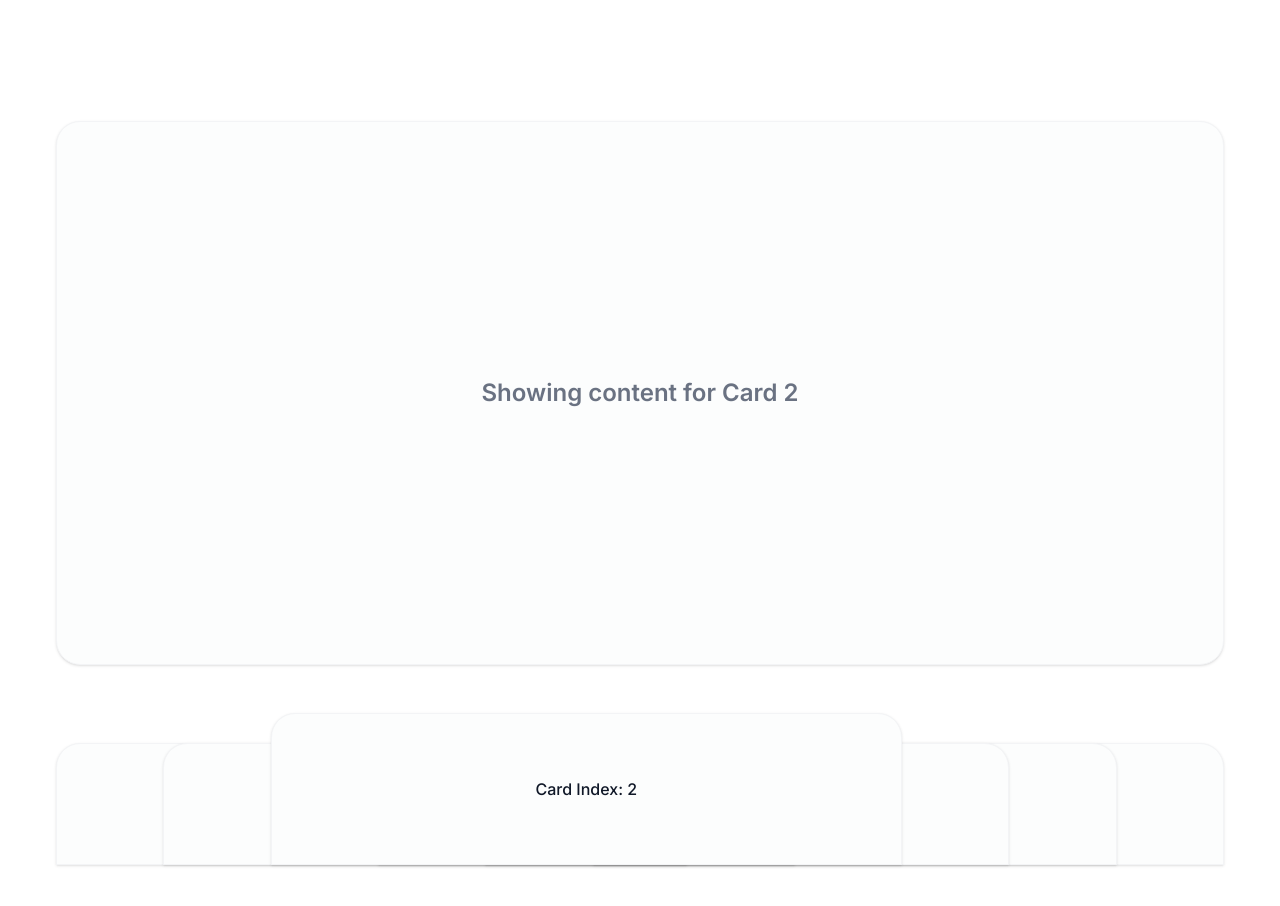
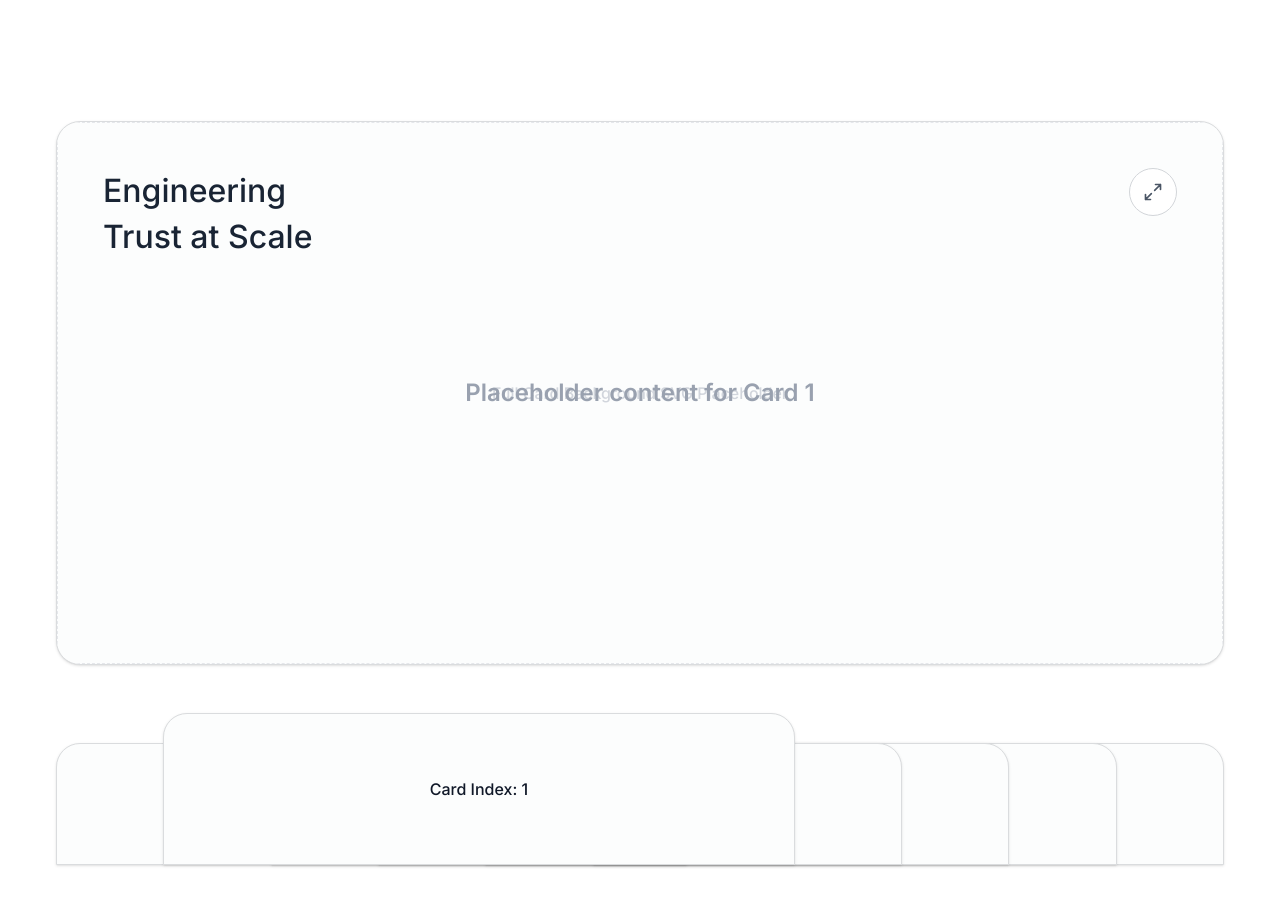
Before and after one commit to omgsumbody/port, a Next.js app: page / in a window 1280 px wide. Shown: the part 560-1466 px from the top of the page. Built offline with nearby package versions, Linux system fonts and the light colour scheme.

Commit message:
feat: animate center card with framer-motion and integrate full carousel logic

```diff
--- a/package.json
+++ b/package.json
@@ -9,7 +9,7 @@
     "lint": "eslint"
   },
   "dependencies": {
-    "framer-motion": "^12.35.0",
+    "framer-motion": "^12.35.1",
     "next": "16.1.6",
     "react": "19.2.3",
     "react-dom": "19.2.3"
--- a/src/app/globals.css
+++ b/src/app/globals.css
@@ -15,3 +15,16 @@
   --color-grey-00: #DADCDE;
   --shadow-s: 0 2px 8px 0 rgba(0, 0, 0, 0.08);
 }
+
+.hover-center-card {
+  transform-origin: center;
+}
+
+.hover-center-card:hover {
+  transform: scale(calc(1 + 4 / 544));
+  /* Increases height by approx 4px */
+  border-color: transparent;
+  background-image: linear-gradient(#FCFDFD, #FCFDFD), linear-gradient(var(--gradient-angle, -126deg), #DADCDE 0%, #FCC378 75%, #FD6253 100%);
+  background-origin: border-box;
+  background-clip: padding-box, border-box;
+}
--- a/src/components/MainBodyShowcase.tsx
+++ b/src/components/MainBodyShowcase.tsx
@@ -1,12 +1,14 @@
 "use client";
 
 import { useState, useEffect } from "react";
-// Preparing for future integration:
-// import { motion, AnimatePresence } from "framer-motion";
+import { motion, AnimatePresence } from "framer-motion";
 
 export default function MainBodyShowcase() {
     const [activeCard, setActiveCard] = useState(0);
     const [isPaused, setIsPaused] = useState(false);
+
+    const [gradientAngle, setGradientAngle] = useState(-126);
+    const [syncTick, setSyncTick] = useState(0);
 
     // Auto-playing carousel logic
     useEffect(() => {
@@ -14,26 +16,134 @@ export default function MainBodyShowcase() {
 
         const interval = setInterval(() => {
             setActiveCard((prev) => (prev + 1) % 6);
-        }, 2000);
+        }, 4000);
 
         return () => clearInterval(interval);
     }, [isPaused]);
+
+    // 5000ms Synchronized Animation Loop (800ms transition + 4200ms static)
+    useEffect(() => {
+        const tickInterval = setInterval(() => {
+            setSyncTick((prev) => prev + 1);
+        }, 5000);
+
+        return () => clearInterval(tickInterval);
+    }, []);
+
+    const handleMouseMove = (e: React.MouseEvent<HTMLDivElement>) => {
+        const card = e.currentTarget;
+        const rect = card.getBoundingClientRect();
+
+        // Calculate the center point of the card
+        const centerX = rect.left + rect.width / 2;
+        const centerY = rect.top + rect.height / 2;
+
+        // Calculate the distance between mouse and center
+        const cursorX = e.clientX;
+        const cursorY = e.clientY;
+
+        // Calculate the angle using Math.atan2 (returns radians)
+        // We add 90 degrees to visually align the gradient origin towards the mouse
+        const radians = Math.atan2(cursorY - centerY, cursorX - centerX);
+        let degrees = (radians * 180) / Math.PI + 90;
+
+        setGradientAngle(degrees);
+    };
 
     return (
         <main className="flex flex-col items-center gap-12 w-full pt-16 pb-32">
             {/*
         Center Card
-        - Future: Will become a <motion.div> for layout expansion
-        - Future: Will house the complex Case Study graphic and 2x2 grid
       */}
             <div
                 onMouseEnter={() => setIsPaused(true)}
-                onMouseLeave={() => setIsPaused(false)}
-                className="bg-[#FCFDFD] border border-gray-100 rounded-[24px] shadow-sm overflow-hidden relative flex flex-col items-center justify-center transition-all duration-300 w-full max-w-[1484px] h-[544px]"
+                onMouseLeave={() => {
+                    setIsPaused(false);
+                    setGradientAngle(-126); // Reset angle on leave
+                }}
+                onMouseMove={handleMouseMove}
+                style={{ '--gradient-angle': `${gradientAngle}deg` } as React.CSSProperties}
+                className="bg-[#FCFDFD] border border-grey-00 rounded-[24px] shadow-sm overflow-hidden relative w-full max-w-[1484px] h-[544px] hover-center-card transition-all duration-300"
             >
-                <span className="text-2xl font-semibold text-gray-500">
-                    Showing content for Card {activeCard}
-                </span>
+                {/* Background Layer */}
+                <div className="absolute inset-0 z-0 pointer-events-none rounded-[24px] overflow-hidden">
+                    {/*
+                      When inserting your SVG here:
+                      - Use className="w-full h-full object-cover" (or object-fill if you want it to stretch without maintaining aspect ratio)
+                      - preserveAspectRatio="none" on the SVG tag for absolute stretching.
+                    */}
+                    <div className="w-full h-full bg-gray-50/20 flex items-center justify-center border border-dashed border-gray-200">
+                        <span className="text-gray-300 font-medium">Full Card Background SVG Placeholder</span>
+                    </div>
+                </div>
+
+                {/* Foreground Layer */}
+                <div className="absolute inset-0 z-10 pointer-events-none">
+                    {/* Persistent elements across all cards */}
+                    {/* Title */}
+                    <div className="absolute top-[46px] left-[46px] text-grey-100 font-inter font-medium text-[32px] leading-[46px]">
+                        Engineering <br /> Trust at Scale
+                    </div>
+
+                    {/* Expand Button */}
+                    <div className="absolute top-[46px] right-[46px] w-12 h-12 border border-grey-10 rounded-full flex items-center justify-center cursor-pointer pointer-events-auto bg-white hover:bg-gray-50 transition-colors z-[20]">
+                        <svg width="20" height="20" viewBox="0 0 24 24" fill="none" stroke="currentColor" strokeWidth="2" strokeLinecap="round" strokeLinejoin="round" className="text-gray-600">
+                            <path d="M15 3h6v6M9 21H3v-6M21 3l-7 7M3 21l7-7" />
+                        </svg>
+                    </div>
+
+                    {/* Card-specific content */}
+                    {activeCard === 0 && (
+                        <>
+                            {/* Left Box (Carousel Content) */}
+                            <div className="absolute left-[46px] top-[184px] w-[358px] h-[96px] bg-[#F8F8F8] rounded-xl overflow-hidden shadow-[inset_0_0_4px_0_rgba(0,0,0,0.08)] pointer-events-auto z-[10]">
+                                <AnimatePresence>
+                                    <motion.div
+                                        key={syncTick}
+                                        initial={{ y: 20, opacity: 0 }}
+                                        animate={{ y: 0, opacity: 1 }}
+                                        exit={{ y: -20, opacity: 0 }}
+                                        transition={{ duration: 0.8, ease: "easeInOut" }}
+                                        className="absolute inset-0 w-full h-full flex items-center justify-center"
+                                    >
+                                        <span className="text-gray-500 font-medium">Carousel Item {syncTick % 4}</span>
+                                    </motion.div>
+                                </AnimatePresence>
+                            </div>
+
+                            {/* Right Middle Box (Scrolling Animation) */}
+                            <div className="absolute right-[46px] top-[216px] w-[490px] h-[168px] overflow-hidden pointer-events-auto bg-white rounded-xl shadow-sm border border-gray-100 z-[10]">
+                                <AnimatePresence>
+                                    <motion.div
+                                        key={syncTick}
+                                        initial={{ y: "100%" }}
+                                        animate={{ y: 0 }}
+                                        exit={{ y: "-100%" }}
+                                        transition={{ duration: 0.8, ease: "easeInOut" }}
+                                        className="absolute inset-0 w-full h-full flex items-center justify-center"
+                                    >
+                                        <span className="text-gray-700 font-medium text-lg">Scrolling Event {syncTick % 6}</span>
+                                    </motion.div>
+                                </AnimatePresence>
+                            </div>
+
+                            {/* Center Box (Screenshot SVG Placeholder) */}
+                            <div className="absolute bottom-0 right-[244px] w-[790px] h-[498px] bg-transparent flex items-end justify-center pointer-events-auto overflow-hidden z-[5]">
+                                <div className="w-full h-full border-t border-l border-r border-dashed border-gray-300 rounded-t-2xl flex items-center justify-center bg-gray-50/50">
+                                    <span className="text-gray-400 font-medium">Review Design SVG 790x498</span>
+                                </div>
+                            </div>
+                        </>
+                    )}
+
+                    {activeCard !== 0 && (
+                        <div className="absolute inset-0 flex items-center justify-center pointer-events-auto">
+                            <span className="text-2xl font-semibold text-gray-400">
+                                Placeholder content for Card {activeCard}
+                            </span>
+                        </div>
+                    )}
+                </div>
             </div>
 
             {/*
@@ -51,7 +161,7 @@ export default function MainBodyShowcase() {
                                 setIsPaused(true);
                             }}
                             onMouseLeave={() => setIsPaused(false)}
-                            className={`bg-[#FCFDFD] border border-gray-100 rounded-t-[24px] rounded-b-none ease-in-out cursor-pointer flex items-center justify-center shadow-sm relative ${isActive ? "z-10" : "z-0"
+                            className={`bg-[#FCFDFD] border border-grey-00 rounded-t-[24px] rounded-b-none ease-in-out cursor-pointer flex items-center justify-center shadow-sm relative ${isActive ? "z-10" : "z-0"
                                 }`}
                             style={{
                                 transitionProperty: "width, height, margin",
```
Also changed, not shown: 1 other file (tests, documents, lock files or other folders).
